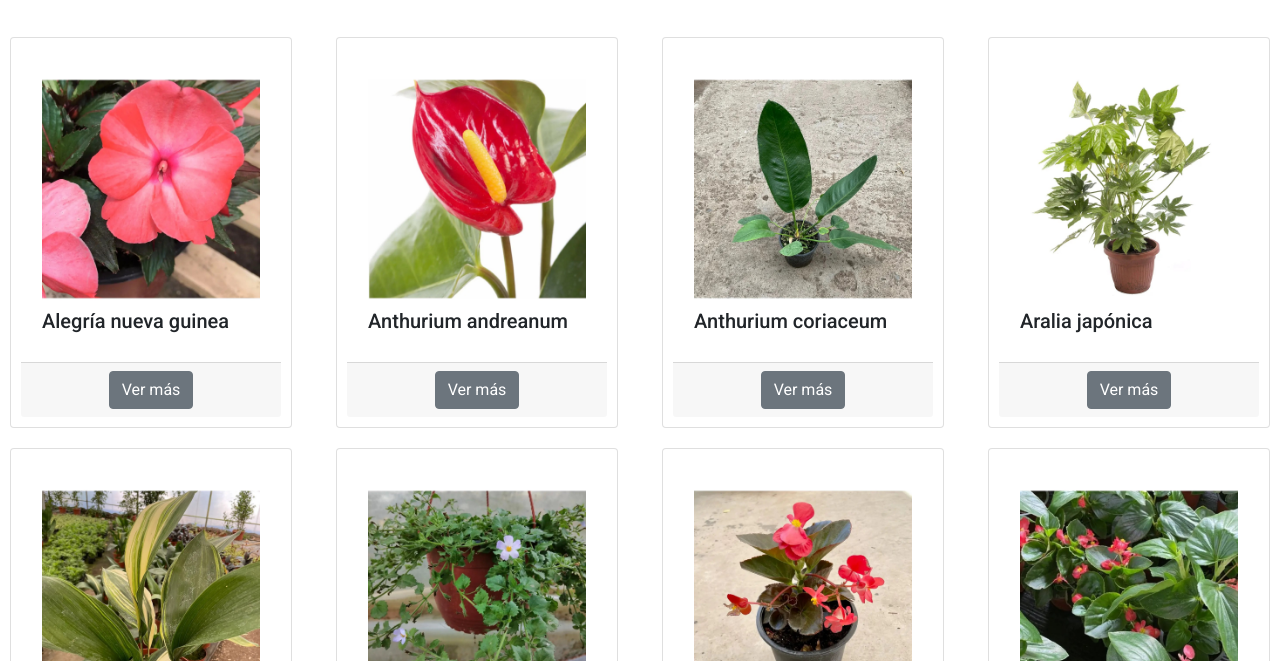
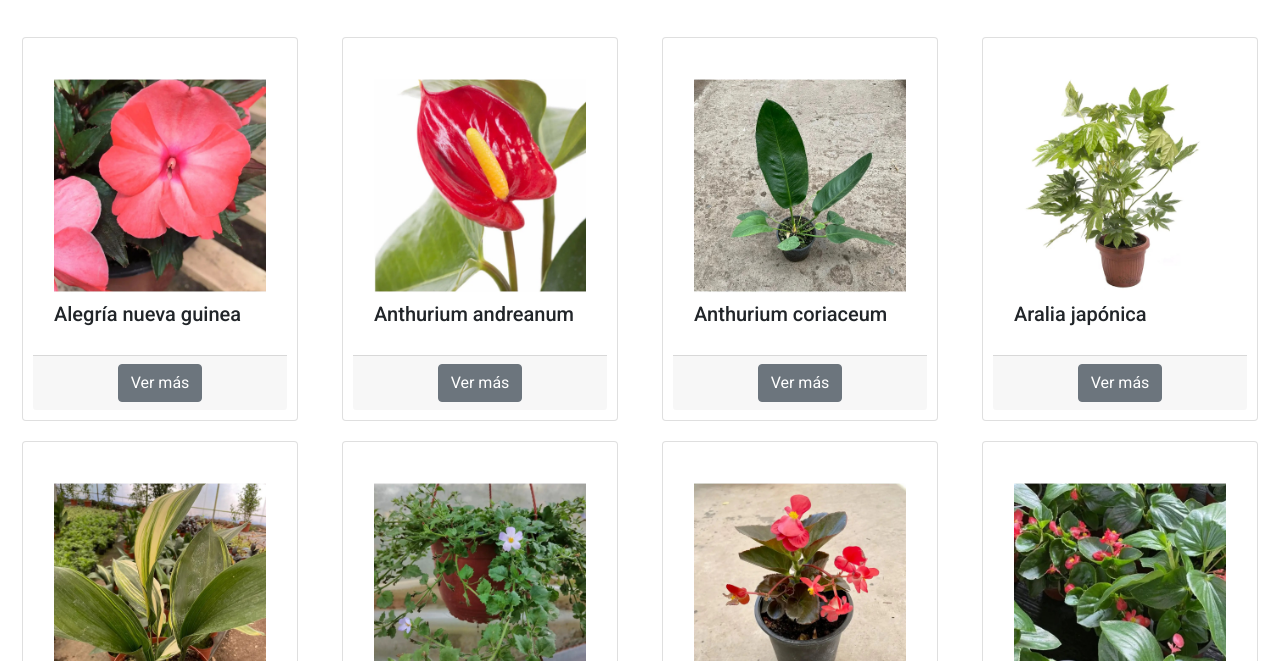
Before and after one commit to nightelf1980/artemis-sass, a plain HTML site: page views/interioryexterior.html in a window 1280 px wide. Shown: the part 139-800 px from the top of the page. Drawn offline with nearby package versions, Linux system fonts and the light colour scheme.

Commit message:
modificacion margenes

```diff
--- a/views/interioryexterior.html
+++ b/views/interioryexterior.html
@@ -49,6 +49,8 @@
     </nav>
 
     <!--MAIN -->
+    <main>
+        <div class="container-fluid">
             <h1>Plantas de interior y exterior</h1>
             <div class="tarjetas">
                 <!--FILA1 -->
@@ -257,6 +259,9 @@
 
             </div>
 
+        </div>
+    </main>
+
     <!--FOOTER -->
     <footer class="bd-footer py-5 mt-2 bg-light">
         <div class="container">
```
Lines whose indentation alone changed are shown as unchanged.
